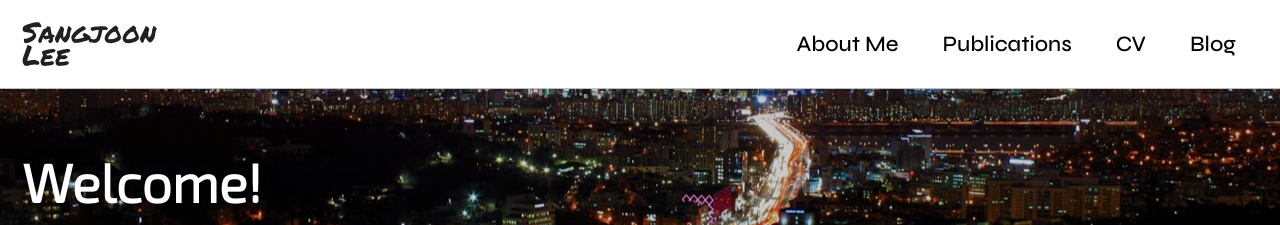
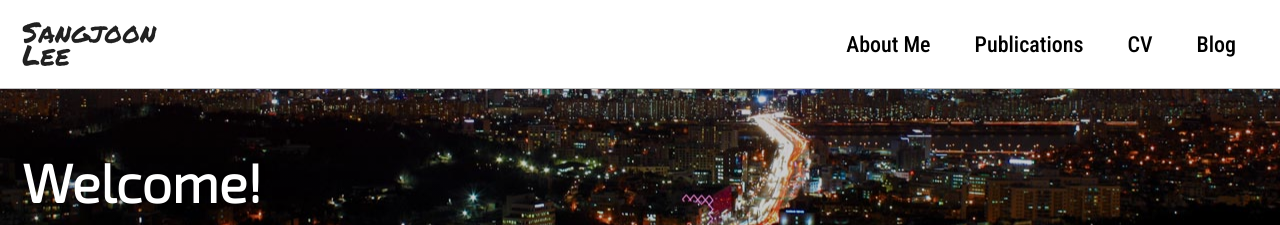
Before and after one commit to jun9303/jun9303.github.io, a Jekyll site: the page built from index.md, in a window 1280 px wide. Shown: the top 225 px of the page. Built offline with Jekyll 4.4.1, drawn with Linux system fonts in a browser that asks for light colours; cached includes are drawn as plain includes; nearby versions of some CDN libraries.

Commit message:
Minor site updates 072924

```diff
--- a/_sass/minimal-mistakes.scss
+++ b/_sass/minimal-mistakes.scss
@@ -5,7 +5,7 @@
 */
 @import url('https://fonts.googleapis.com/css?family=Noto+Sans+KR:300&subset=korean');
 @import url('https://fonts.googleapis.com/css?family=Exo+2:300&display=swap');
-@import url('https://fonts.googleapis.com/css2?family=Syne:wght@500&display=swap');
+@import url('https://fonts.googleapis.com/css2?family=Roboto+Condensed:wght@500&display=swap');
 
 /* Variables */
 @import "minimal-mistakes/variables";
--- a/assets/css/main.scss
+++ b/assets/css/main.scss
@@ -8,5 +8,5 @@
 @import "minimal-mistakes"; // main partials
 
 #site-nav{
-    font-family: 'Syne', sans-serif;
+    font-family: 'Roboto Condensed', sans-serif;
 }
```
